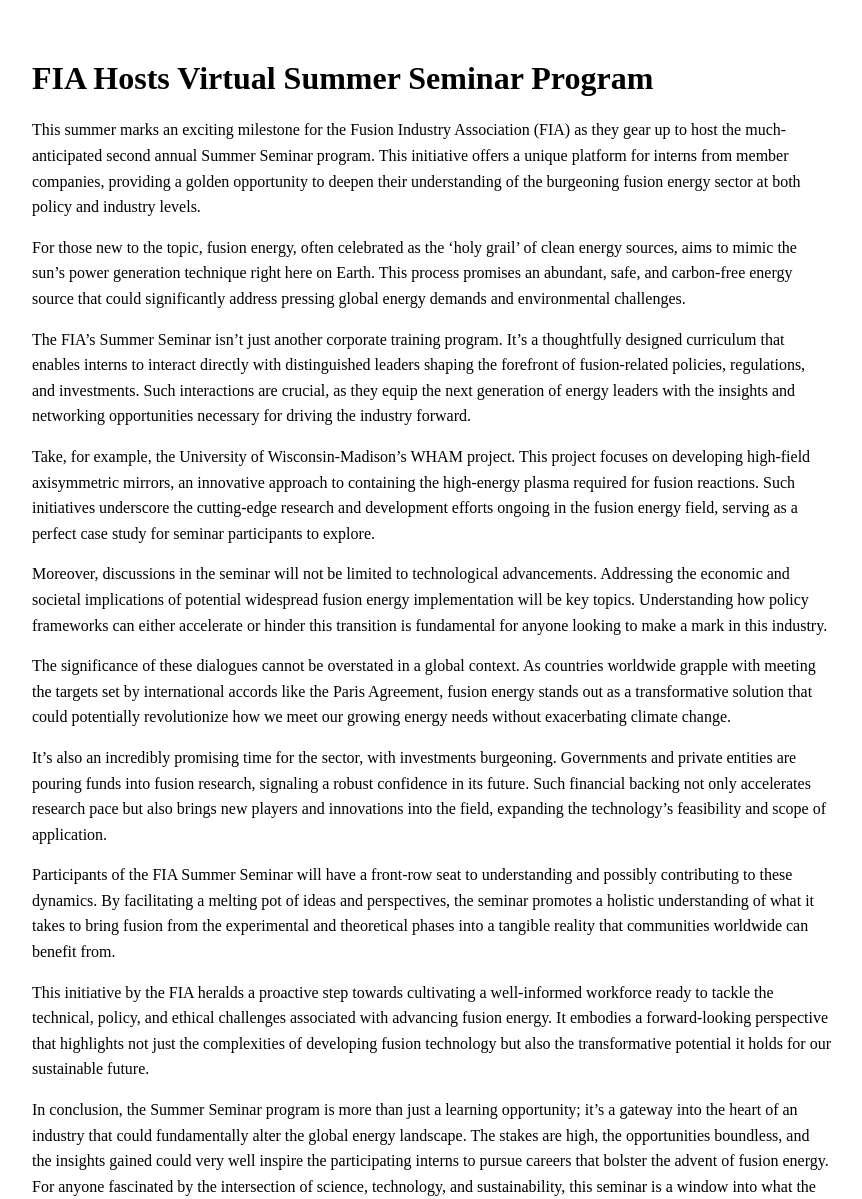
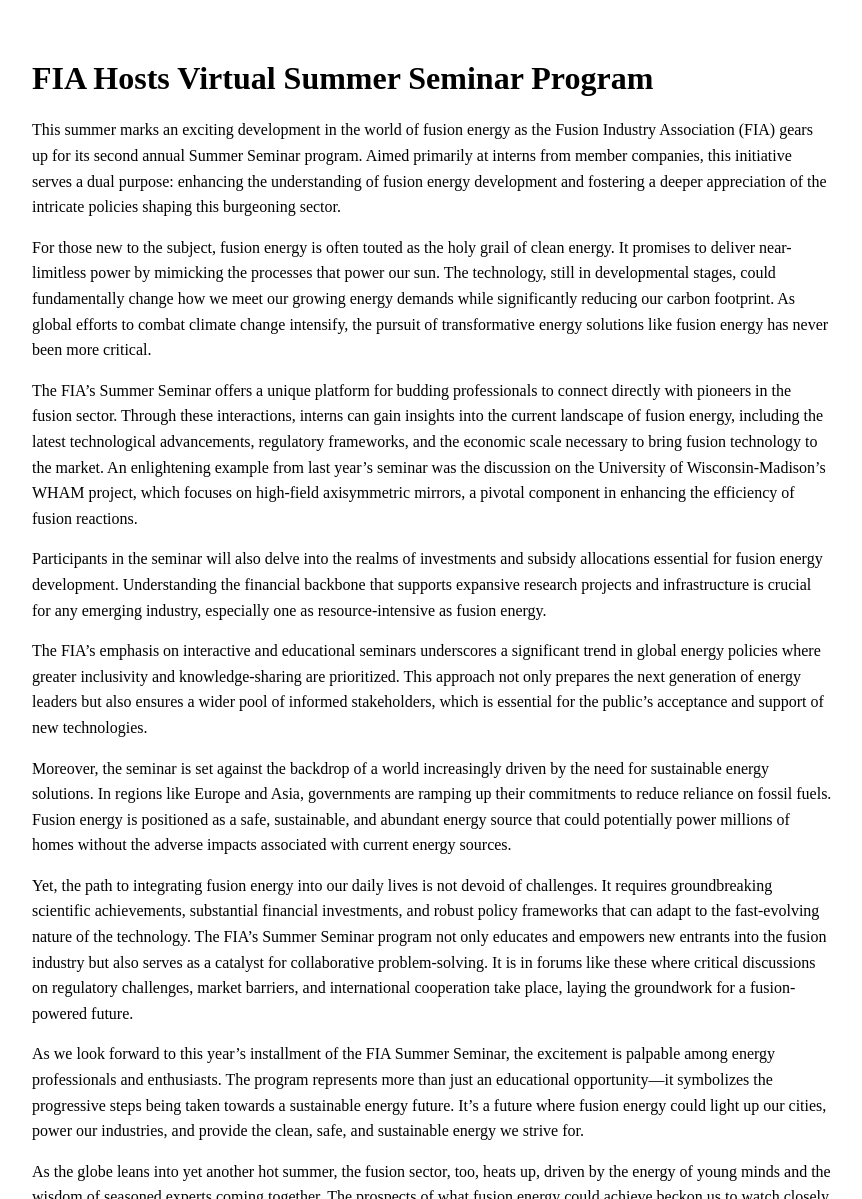
Before and after one commit to hyperpoint/hyperpoint.github.io, a Jekyll site: the page built from _posts/2025-05-21-70500da18241761b4bfc663f5f102e28-fia-hosts-virtual-summer-seminar-program.md, in a window 1280 px wide and 1400 px high. Shown: the part 201-1400 px from the top of the window, without its empty margins (208-1070 px from the left). Built offline with Jekyll 4.4.1, drawn with Linux system fonts in a browser that asks for light colours; some of the changed text lies outside the part shown.

Commit message:
Update blog post: FIA Hosts Virtual Summer Seminar Program

```diff
--- a/_posts/2025-05-21-70500da18241761b4bfc663f5f102e28-fia-hosts-virtual-summer-seminar-program.md
+++ b/_posts/2025-05-21-70500da18241761b4bfc663f5f102e28-fia-hosts-virtual-summer-seminar-program.md
@@ -14,24 +14,22 @@ citation: "Unknown Author (2025). *FIA Hosts Virtual Summer Seminar Program*. FI
 xai-generated: true
 ---
 
-This summer marks an exciting milestone for the Fusion Industry Association (FIA) as they gear up to host the much-anticipated second annual Summer Seminar program. This initiative offers a unique platform for interns from member companies, providing a golden opportunity to deepen their understanding of the burgeoning fusion energy sector at both policy and industry levels.
+This summer marks an exciting development in the world of fusion energy as the Fusion Industry Association (FIA) gears up for its second annual Summer Seminar program. Aimed primarily at interns from member companies, this initiative serves a dual purpose: enhancing the understanding of fusion energy development and fostering a deeper appreciation of the intricate policies shaping this burgeoning sector.
 
-For those new to the topic, fusion energy, often celebrated as the 'holy grail' of clean energy sources, aims to mimic the sun's power generation technique right here on Earth. This process promises an abundant, safe, and carbon-free energy source that could significantly address pressing global energy demands and environmental challenges.
+For those new to the subject, fusion energy is often touted as the holy grail of clean energy. It promises to deliver near-limitless power by mimicking the processes that power our sun. The technology, still in developmental stages, could fundamentally change how we meet our growing energy demands while significantly reducing our carbon footprint. As global efforts to combat climate change intensify, the pursuit of transformative energy solutions like fusion energy has never been more critical.
 
-The FIA's Summer Seminar isn't just another corporate training program. It's a thoughtfully designed curriculum that enables interns to interact directly with distinguished leaders shaping the forefront of fusion-related policies, regulations, and investments. Such interactions are crucial, as they equip the next generation of energy leaders with the insights and networking opportunities necessary for driving the industry forward.
+The FIA's Summer Seminar offers a unique platform for budding professionals to connect directly with pioneers in the fusion sector. Through these interactions, interns can gain insights into the current landscape of fusion energy, including the latest technological advancements, regulatory frameworks, and the economic scale necessary to bring fusion technology to the market. An enlightening example from last year's seminar was the discussion on the University of Wisconsin-Madison’s WHAM project, which focuses on high-field axisymmetric mirrors, a pivotal component in enhancing the efficiency of fusion reactions.
 
-Take, for example, the University of Wisconsin-Madison’s WHAM project. This project focuses on developing high-field axisymmetric mirrors, an innovative approach to containing the high-energy plasma required for fusion reactions. Such initiatives underscore the cutting-edge research and development efforts ongoing in the fusion energy field, serving as a perfect case study for seminar participants to explore.
+Participants in the seminar will also delve into the realms of investments and subsidy allocations essential for fusion energy development. Understanding the financial backbone that supports expansive research projects and infrastructure is crucial for any emerging industry, especially one as resource-intensive as fusion energy.
 
-Moreover, discussions in the seminar will not be limited to technological advancements. Addressing the economic and societal implications of potential widespread fusion energy implementation will be key topics. Understanding how policy frameworks can either accelerate or hinder this transition is fundamental for anyone looking to make a mark in this industry.
+The FIA's emphasis on interactive and educational seminars underscores a significant trend in global energy policies where greater inclusivity and knowledge-sharing are prioritized. This approach not only prepares the next generation of energy leaders but also ensures a wider pool of informed stakeholders, which is essential for the public’s acceptance and support of new technologies.
 
-The significance of these dialogues cannot be overstated in a global context. As countries worldwide grapple with meeting the targets set by international accords like the Paris Agreement, fusion energy stands out as a transformative solution that could potentially revolutionize how we meet our growing energy needs without exacerbating climate change.
+Moreover, the seminar is set against the backdrop of a world increasingly driven by the need for sustainable energy solutions. In regions like Europe and Asia, governments are ramping up their commitments to reduce reliance on fossil fuels. Fusion energy is positioned as a safe, sustainable, and abundant energy source that could potentially power millions of homes without the adverse impacts associated with current energy sources.
 
-It's also an incredibly promising time for the sector, with investments burgeoning. Governments and private entities are pouring funds into fusion research, signaling a robust confidence in its future. Such financial backing not only accelerates research pace but also brings new players and innovations into the field, expanding the technology's feasibility and scope of application.
+Yet, the path to integrating fusion energy into our daily lives is not devoid of challenges. It requires groundbreaking scientific achievements, substantial financial investments, and robust policy frameworks that can adapt to the fast-evolving nature of the technology. The FIA's Summer Seminar program not only educates and empowers new entrants into the fusion industry but also serves as a catalyst for collaborative problem-solving. It is in forums like these where critical discussions on regulatory challenges, market barriers, and international cooperation take place, laying the groundwork for a fusion-powered future.
 
-Participants of the FIA Summer Seminar will have a front-row seat to understanding and possibly contributing to these dynamics. By facilitating a melting pot of ideas and perspectives, the seminar promotes a holistic understanding of what it takes to bring fusion from the experimental and theoretical phases into a tangible reality that communities worldwide can benefit from.
+As we look forward to this year’s installment of the FIA Summer Seminar, the excitement is palpable among energy professionals and enthusiasts. The program represents more than just an educational opportunity—it symbolizes the progressive steps being taken towards a sustainable energy future. It’s a future where fusion energy could light up our cities, power our industries, and provide the clean, safe, and sustainable energy we strive for.
 
-This initiative by the FIA heralds a proactive step towards cultivating a well-informed workforce ready to tackle the technical, policy, and ethical challenges associated with advancing fusion energy. It embodies a forward-looking perspective that highlights not just the complexities of developing fusion technology but also the transformative potential it holds for our sustainable future.
-
-In conclusion, the Summer Seminar program is more than just a learning opportunity; it's a gateway into the heart of an industry that could fundamentally alter the global energy landscape. The stakes are high, the opportunities boundless, and the insights gained could very well inspire the participating interns to pursue careers that bolster the advent of fusion energy. For anyone fascinated by the intersection of science, technology, and sustainability, this seminar is a window into what the future could hold.
+As the globe leans into yet another hot summer, the fusion sector, too, heats up, driven by the energy of young minds and the wisdom of seasoned experts coming together. The prospects of what fusion energy could achieve beckon us to watch closely and possibly participate in this pivotal transformation in energy technology. Through initiatives like the FIA Summer Seminar, the path to harnessing the power of the stars suddenly seems within our grasp.
 
 *This post was generated with AI assistance by the Fusion Authority Engine, developed by Travis Frye.*
```
Also changed, not shown: other parts of _posts/2025-05-21-70500da18241761b4bfc663f5f102e28-fia-hosts-virtual-summer-seminar-program.md (+1 -1 lines).
